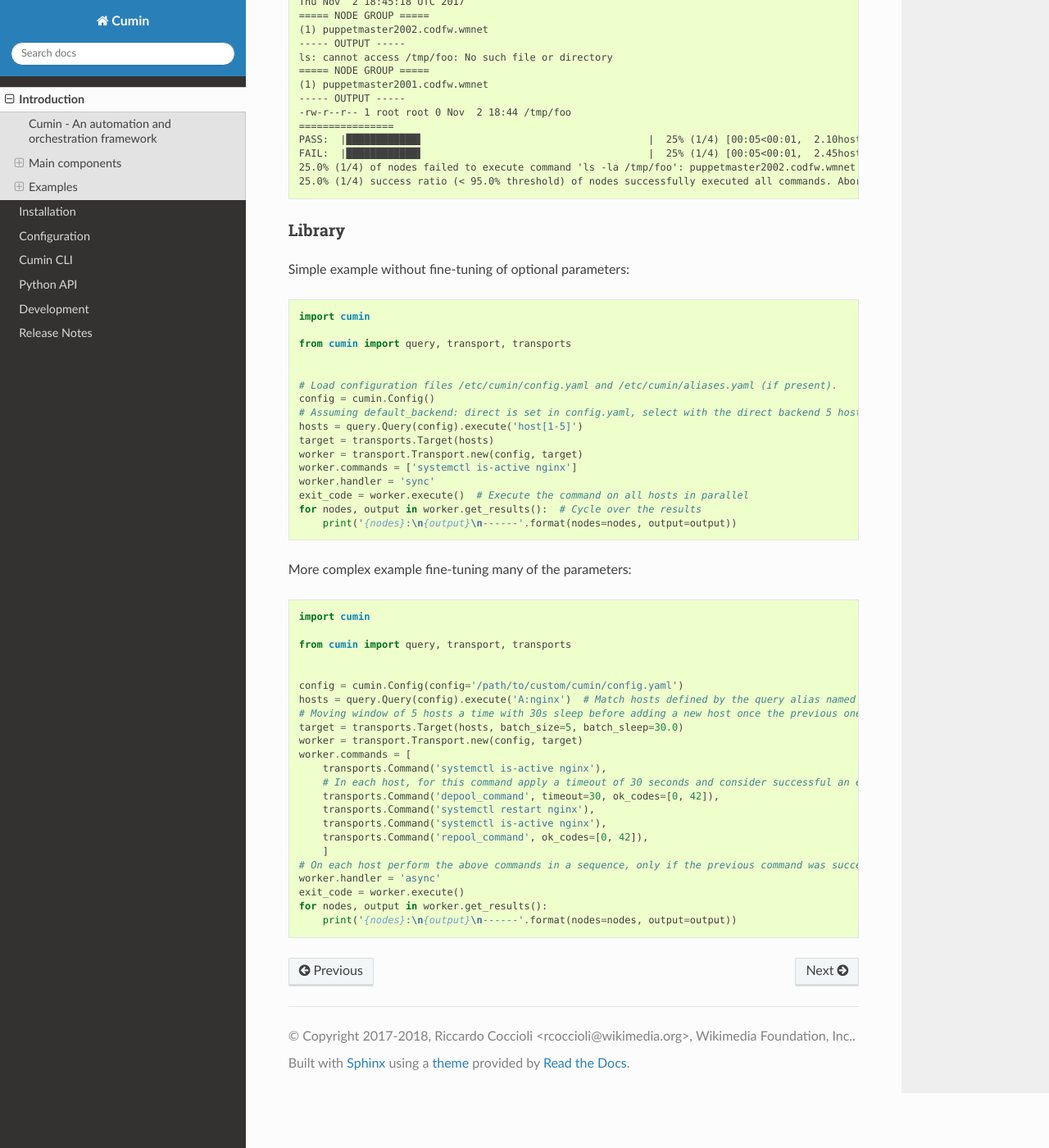
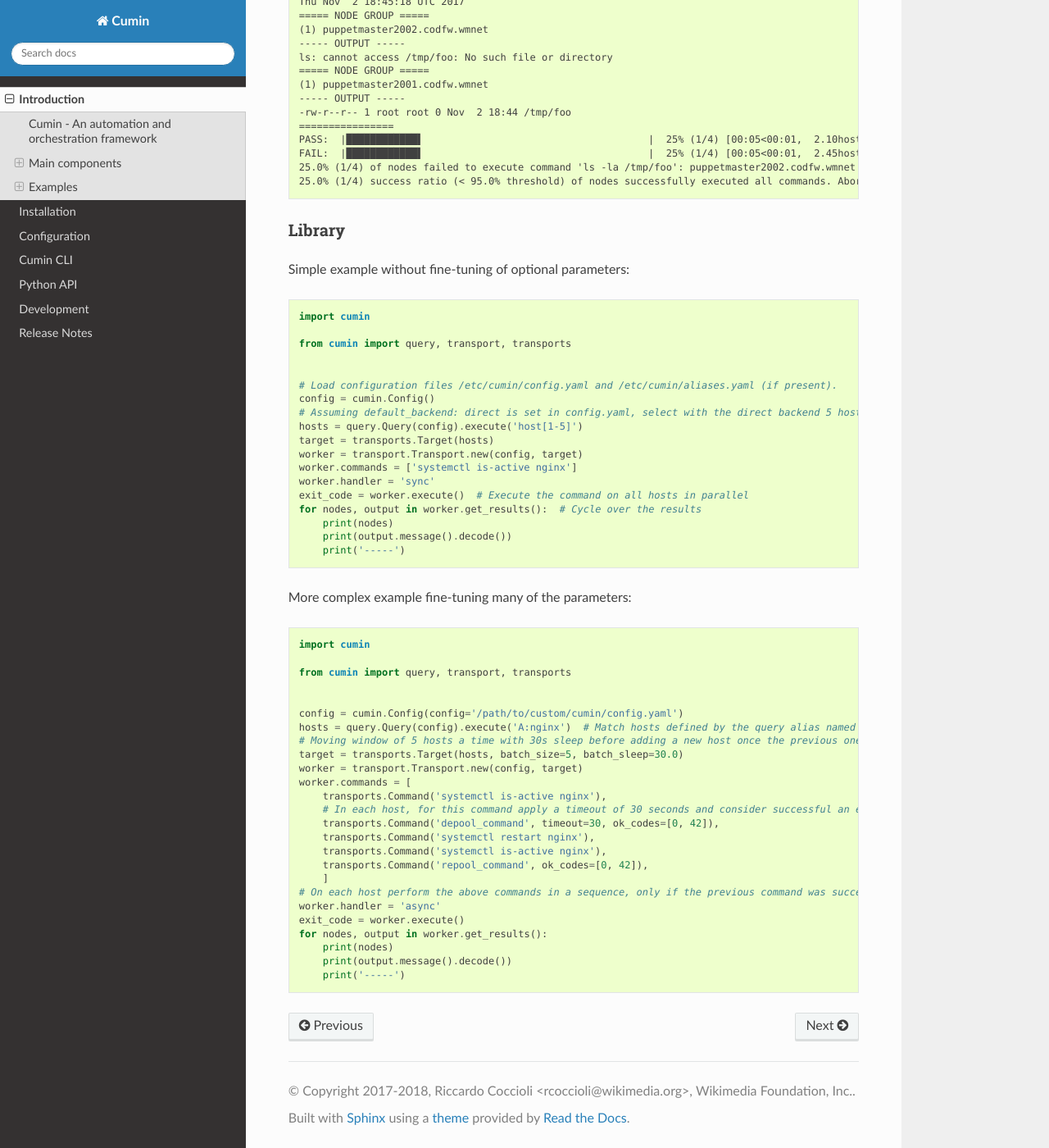
Before and after one commit to wikimedia/cumin, a Sphinx documentation site: the page built from doc/source/introduction.rst, in a window 1280 px wide and 1400 px high, scrolled down 3182 px. Shown: the whole window at 82% size. Built offline with Sphinx 7.4.7 and the Read the Docs theme 2.0.0, drawn with Linux system fonts in a browser that asks for light colours.

Commit message:
Doc: fix library examples
* Since ClusterShell 1.8 the output returned is a MsgTreeElem object,
  adapted the examples in the documentation with the proper syntax to
  get the output from it.

Change-Id: If58510061385d26022ec6c7bdbb9806df849619c

```diff
--- a/doc/source/introduction.rst
+++ b/doc/source/introduction.rst
@@ -143,7 +143,10 @@ Simple example without fine-tuning of optional parameters::
     worker.handler = 'sync'
     exit_code = worker.execute()  # Execute the command on all hosts in parallel
     for nodes, output in worker.get_results():  # Cycle over the results
-        print('{nodes}:\n{output}\n------'.format(nodes=nodes, output=output))
+        print(nodes)
+        print(output.message().decode())
+        print('-----')
+
 
 More complex example fine-tuning many of the parameters::
 
@@ -169,4 +172,6 @@ More complex example fine-tuning many of the parameters::
     worker.handler = 'async'
     exit_code = worker.execute()
     for nodes, output in worker.get_results():
-        print('{nodes}:\n{output}\n------'.format(nodes=nodes, output=output))
+        print(nodes)
+        print(output.message().decode())
+        print('-----')
```
